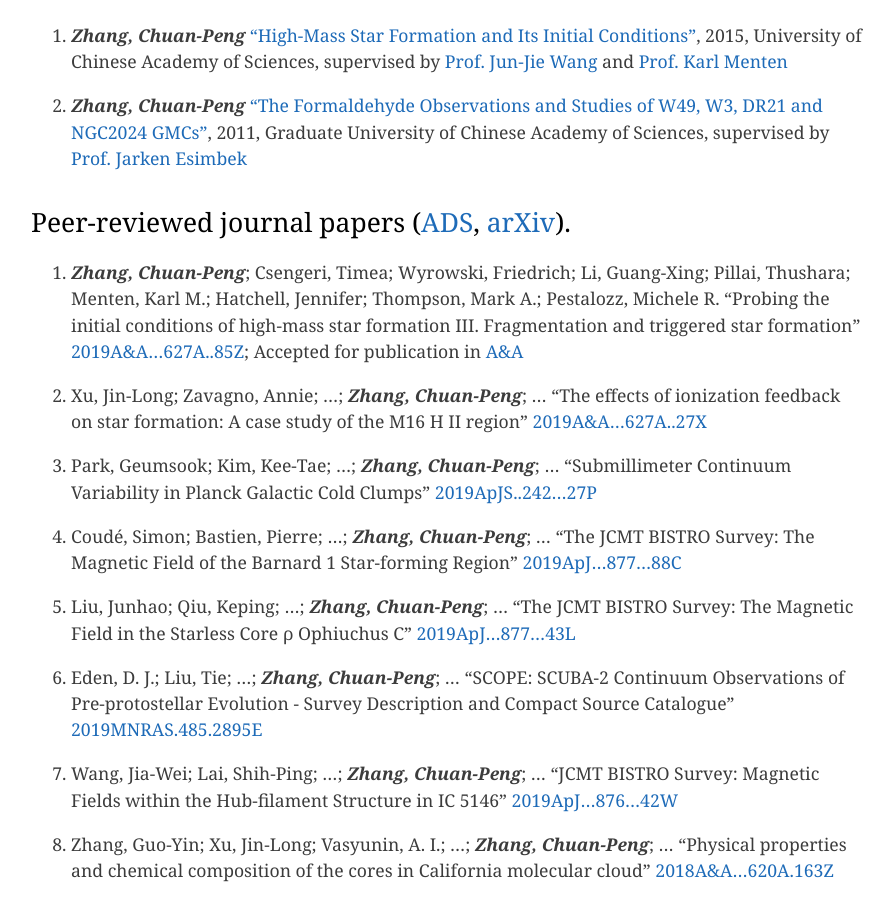
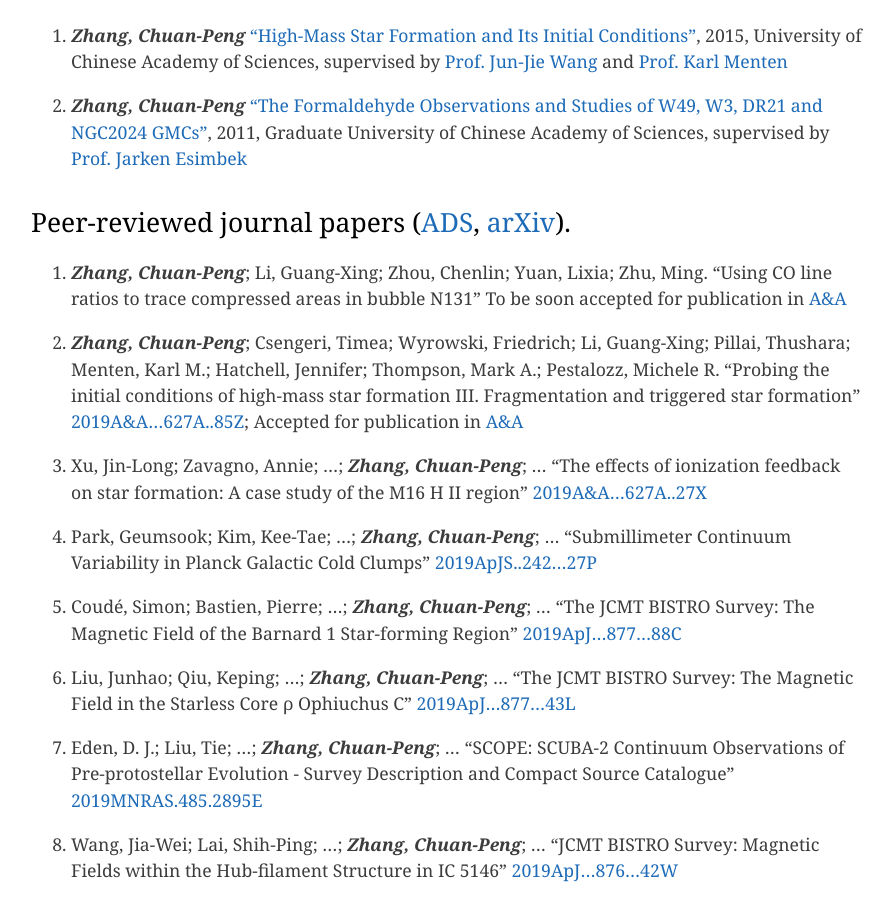
Before and after one commit to zcp521/zcp521.github.io, a Jekyll site: the page built from pub.md, in a window 1280 px wide and 900 px high, scrolled down 476 px. Shown: the whole window, without its empty margins (193-1087 px from the left). Built offline with Jekyll 4.4.1, drawn with Linux system fonts in a browser that asks for light colours.

Commit message:
Update pub.md

```diff
--- a/pub.md
+++ b/pub.md
@@ -13,6 +13,10 @@ tagline: "My publication list"
 
 
 ## Peer-reviewed journal papers ([ADS](http://adsabs.harvard.edu/cgi-bin/nph-abs_connect?library&libname=zhang&libid=5a2d77bd55), [arXiv](https://arxiv.org/a/zhang_c_2.html)).
+
+37. ***Zhang, Chuan-Peng***; Li, Guang-Xing; Zhou, Chenlin; Yuan, Lixia; Zhu, Ming.
+	"Using CO line ratios to trace compressed areas in bubble N131"
+	To be soon accepted for publication in [A&A]({{site.baseurl}}/pub/N131.pdf)
 
 36. ***Zhang, Chuan-Peng***; Csengeri, Timea; Wyrowski, Friedrich; Li, Guang-Xing; Pillai, Thushara; Menten, Karl M.; Hatchell, Jennifer; Thompson, Mark A.; Pestalozz, Michele R.
 	"Probing the initial conditions of high-mass star formation III. Fragmentation and triggered star formation"
```
